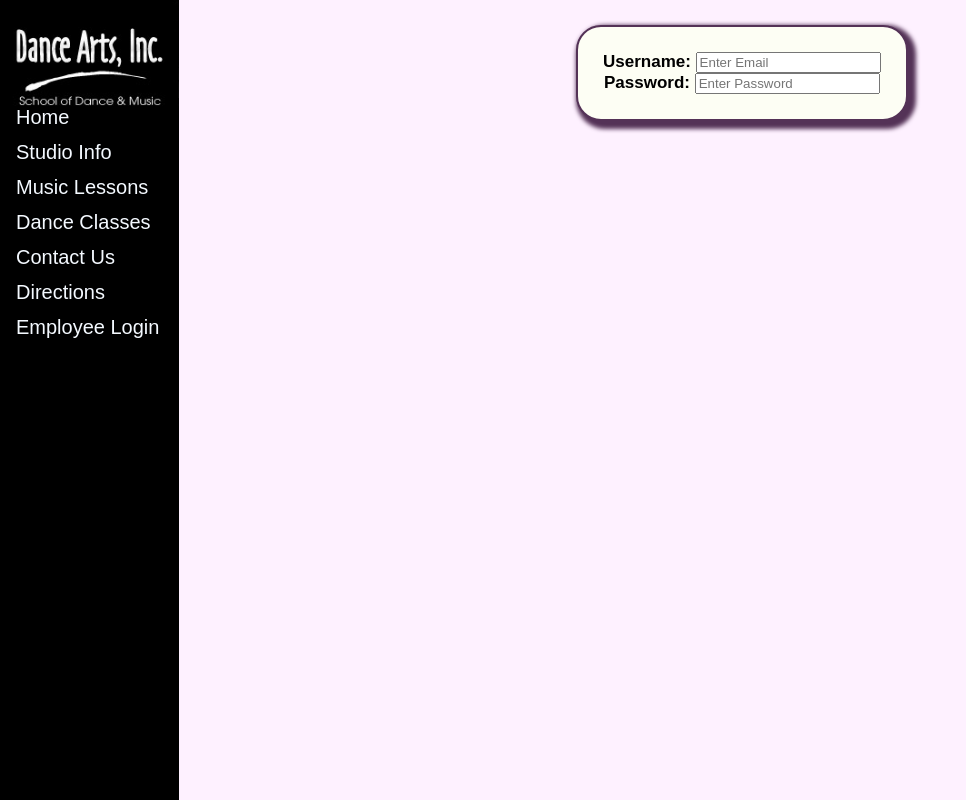
After one commit to AllyBrockwell/Arlington-Dance-Arts, a PHP site: page /employee.html in a window 1280 px wide. The commit adds this page. Shown: the whole page, without its empty margins (0-966 px from the left). Run offline with PHP 8.4, Linux system fonts and the light colour scheme.

Commit message:
login page

```diff
--- a/contact.html
+++ b/contact.html
@@ -22,6 +22,7 @@
 		<a href="contact.html">Contact Us </a>
 		<!-- link to google maps-->
 	<a href="https://goo.gl/maps/vcsAF4nZ4VA2" target="_blank">Directions</a>
+	<a href = "employee.html">Employee Login</a>
 	</div>
 
 	<!-- information section along with contact info-->
--- a/dance.html
+++ b/dance.html
@@ -22,6 +22,7 @@
         <a href="contact.html">Contact Us</a>
 				<!-- link to google maps-->
 			<a href="https://goo.gl/maps/vcsAF4nZ4VA2" target="_blank">Directions</a>
+			<a href = "employee.html">Employee Login</a>
     </div>
 
     <div class = "dance">
--- /dev/null
+++ b/employee.html
@@ -0,0 +1,36 @@
+<!DOCTYPE html>
+<html>
+<head>
+<meta name="viewport" content="width=device-width, initial-scale=1">
+  <meta charset="utf-8"/>
+	<title>Dance Arts, Inc.</title>
+	<link rel="stylesheet" href="stylesheets/style.css" >
+</head>
+  <body>
+    <div class = "sidenav">
+
+    <!-- logo -->
+    <div class = "logo">
+      <img id="logo" src="pictures/logo.gif" alt ="logo">
+
+    </div><br>
+    <!--links for the side nav bar-->
+    	<a href="index.html">Home</a>
+    	<a href="info.html">Studio Info</a>
+      <a href="music.html">Music Lessons</a>
+    	<a href="dance.html">Dance Classes</a>
+    	<a href="contact.html">Contact Us</a>
+      <!-- link to google maps-->
+    <a href="https://goo.gl/maps/vcsAF4nZ4VA2" target="_blank">Directions</a>
+    <a href = "employee.html">Employee Login</a>
+    </div>
+
+
+    <div class = "login">
+       <label for="uname"><b> Username: </b></label>
+          <input type="text" placeholder="Enter Email" name="email">
+         <label for="psw"><b></br> Password: </b></label>
+          <input type="password" placeholder="Enter Password" name="psw">
+    </div>
+  </body>
+  </html>
--- a/index.html
+++ b/index.html
@@ -22,6 +22,7 @@
     	<a href="contact.html">Contact Us</a>
       <!-- link to google maps-->
     <a href="https://goo.gl/maps/vcsAF4nZ4VA2" target="_blank">Directions</a>
+    <a href = "employee.html">Employee Login</a>
     </div>
 
 <!-- Page Content -->
--- a/info.html
+++ b/info.html
@@ -22,6 +22,7 @@
         <a href="contact.html">Contact Us</a>
 				<!-- link to google maps-->
 			<a href="https://goo.gl/maps/vcsAF4nZ4VA2" target="_blank">Directions</a>
+			<a href = "employee.html">Employee Login</a>
     </div>
 
     <div class = "mission">
--- a/music.html
+++ b/music.html
@@ -21,6 +21,7 @@
         <a href="contact.html">Contact Us</a>
         <!-- link to google maps-->
     	<a href="https://goo.gl/maps/vcsAF4nZ4VA2" target="_blank">Directions</a>
+      <a href = "employee.html">Employee Login</a>
     </div>
 
     <div class = "music">
--- a/stylesheets/style.css
+++ b/stylesheets/style.css
@@ -232,7 +232,23 @@ body{
 	margin-left: 25%;
 	text-align: center;
 }
-
+/*format for the box around login form*/
+.login{
+	display: inline-block;
+	font-family: fantasy;
+	font-size: 17px;
+  width: auto;
+	height: auto;
+  border: 2px solid #543257;
+  padding: 25px;
+  margin: 25px;
+	color: black;
+	background-color: #FDFEF4;
+	box-shadow: 4px 4px 4px 4px #543257;
+	margin-left: 45%;
+	text-align: center;
+	border-radius: 25px;
+}
 
 /* Grid layout for form on contact page*/
 .wrapper {
```
